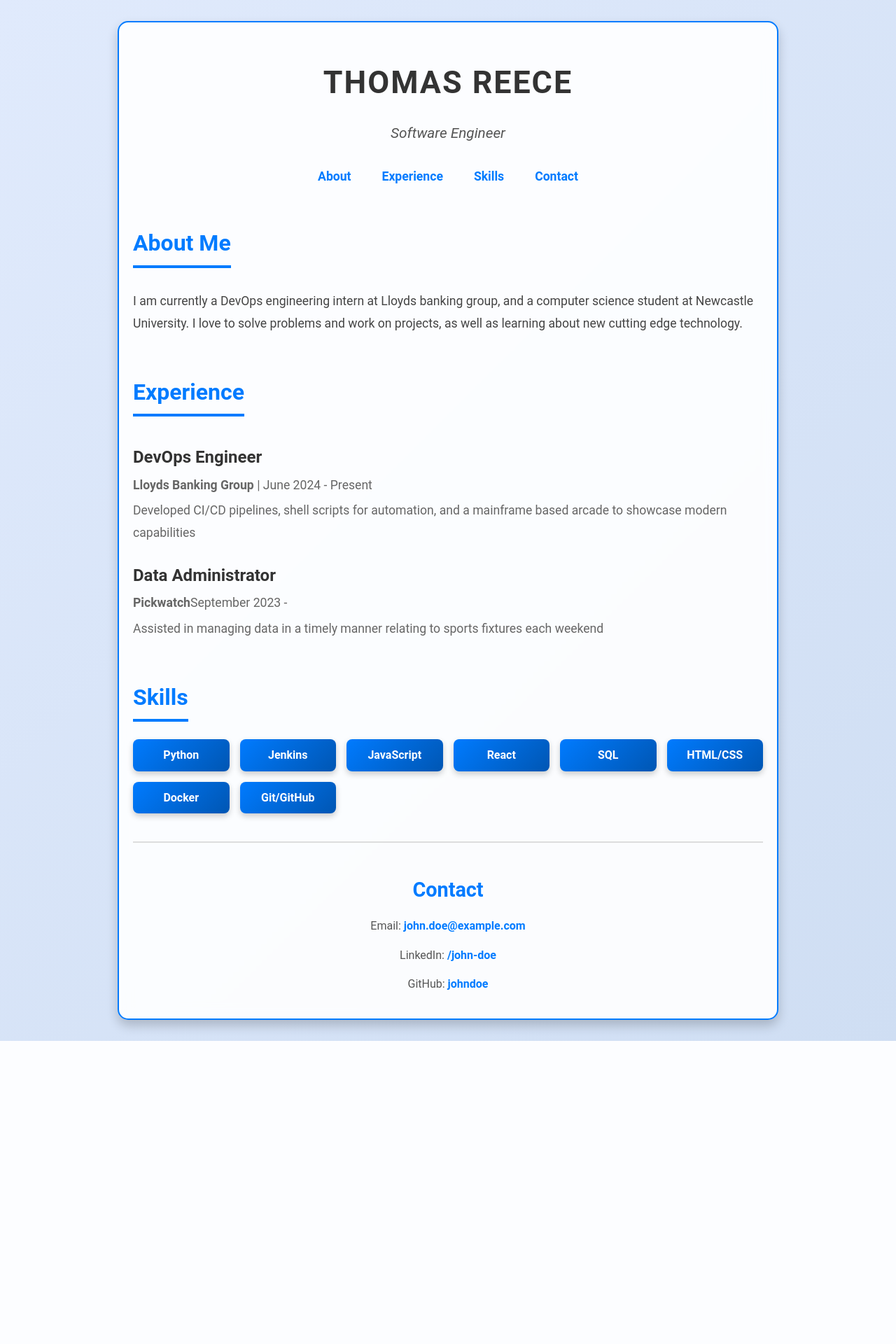
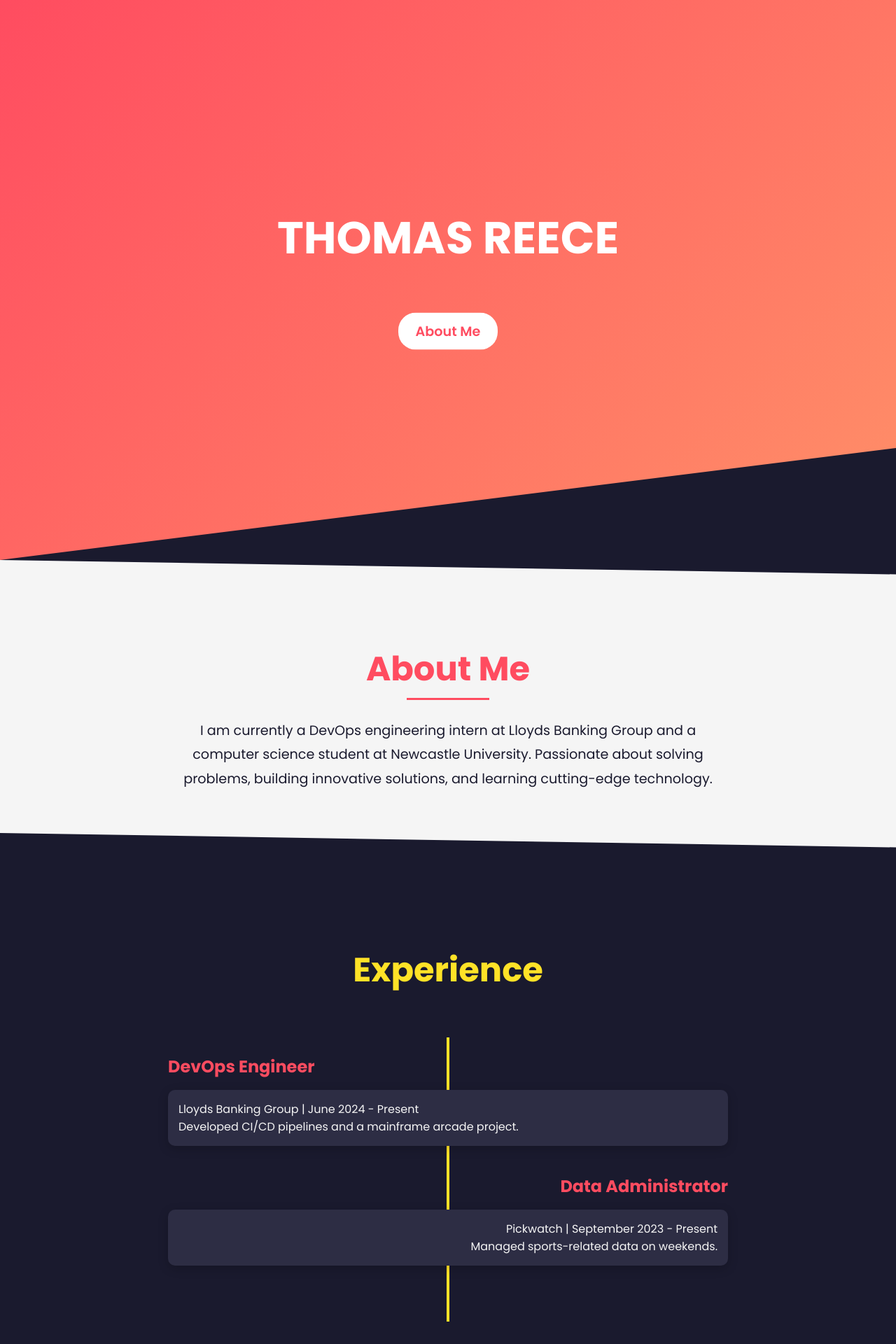
Before and after one commit to tomreece4/cv-website, a Flask app: page / in a window 1280 px wide. Shown: the top 1920 px of the page at 70% size. Before the commit the page ends 1487 px from the top, so only its background shows below. Run offline with Flask 3, Linux system fonts and the light colour scheme.

Commit message:
Complete modern style revamp

```diff
--- a/static/style.css
+++ b/static/style.css
@@ -1,195 +1,222 @@
 /* General Styles */
 body {
-    font-family: 'Roboto', sans-serif;
-    line-height: 1.6;
+    font-family: 'Poppins', sans-serif;
     margin: 0;
     padding: 0;
-    background: linear-gradient(135deg, #e0eafc, #cfdef3);
-    color: #333;
+    background: #1a1a2e; /* Sleek dark background */
+    color: #f5f5f5;
+    scroll-behavior: smooth;
+    overflow-x: hidden;
 }
 
 a {
-    color: #007bff;
+    color: #ff4c60;
     text-decoration: none;
-    transition: color 0.3s ease;
+    transition: all 0.3s ease-in-out;
 }
 
 a:hover {
-    color: #0056b3;
-    text-decoration: underline;
+    color: #ffe227;
+    text-shadow: 0 0 8px #ffe227;
 }
 
-/* Container */
-.container {
-    max-width: 900px;
-    margin: 30px auto;
-    padding: 20px;
-    background: rgba(255, 255, 255, 0.9);
-    backdrop-filter: blur(10px);
-    border-radius: 15px;
-    box-shadow: 0 8px 16px rgba(0, 0, 0, 0.2);
-    overflow: hidden;
-    border: 2px solid #007bff;
+/* Hero Section */
+.hero {
+    height: 100vh;
+    background: linear-gradient(135deg, #ff4c60, #ff9068);
+    display: flex;
+    flex-direction: column;
+    justify-content: center;
+    align-items: center;
+    text-align: center;
+    color: #ffffff;
+    clip-path: polygon(0 0, 100% 0, 100% 80%, 0 100%);
 }
 
-/* Header */
-header {
-    text-align: center;
-    margin-bottom: 30px;
-    animation: fadeIn 1s ease-in-out;
+.hero h1 {
+    font-size: 4rem;
+    font-weight: 800;
+    text-transform: uppercase;
+    margin: 0;
+    animation: fadeIn 2s ease-in-out;
 }
 
-
-header h1 {
-    font-size: 2.8rem;
-    color: #333;
-    margin-bottom: 10px;
-    text-transform: uppercase;
-    letter-spacing: 2px;
+.hero p {
+    font-size: 1.5rem;
+    margin-top: 15px;
+    font-style: italic;
+    animation: fadeIn 3s ease-in-out;
 }
 
-header p {
-    font-size: 1.3rem;
-    color: #555;
-    font-style: italic;
+.hero a {
+    margin-top: 30px;
+    padding: 12px 25px;
+    font-size: 1.2rem;
+    font-weight: 600;
+    color: #ff4c60;
+    background-color: #ffffff;
+    border-radius: 25px;
+    transition: transform 0.3s ease, box-shadow 0.3s ease;
+    animation: bounce 2s infinite alternate;
 }
 
-/* Navigation */
-nav {
-    text-align: center;
-    margin-bottom: 30px;
+.hero a:hover {
+    transform: translateY(-5px);
+    box-shadow: 0 6px 15px rgba(255, 255, 255, 0.3);
 }
 
-.nav-links {
-    list-style: none;
-    padding: 0;
+/* About Section */
+#about {
+    padding: 80px 20px;
+    text-align: center;
+    background: #f5f5f5;
+    color: #1a1a2e;
+    clip-path: polygon(0 0, 100% 5%, 100% 100%, 0 95%);
 }
 
-.nav-links li {
+#about h2 {
+    font-size: 3rem;
+    margin-bottom: 20px;
+    color: #ff4c60;
+    position: relative;
     display: inline-block;
-    margin: 0 20px;
 }
 
-.nav-links a {
-    font-size: 1.1rem;
-    font-weight: bold;
-    color: #007bff;
-    border-bottom: 3px solid transparent;
-    transition: all 0.3s ease-in-out;
+#about h2::after {
+    content: '';
+    position: absolute;
+    width: 50%;
+    height: 3px;
+    background: #ff4c60;
+    bottom: -8px;
+    left: 25%;
 }
 
-.nav-links a:hover {
-    color: #0056b3;
-    border-bottom: 3px solid #007bff;
-    transform: scale(1.1);
+#about p {
+    font-size: 1.2rem;
+    line-height: 1.8;
+    max-width: 800px;
+    margin: 0 auto;
+    margin-top: 15px;
 }
 
-/* Sections */
-section {
-    margin-bottom: 30px;
+/* Experience Section */
+#experience {
+    padding: 100px 20px;
+    background: #1a1a2e;
 }
 
-section h2 {
-    font-size: 2rem;
-    color: #007bff;
-    border-bottom: 4px solid #007bff;
-    display: inline-block;
-    margin-bottom: 15px;
-    padding-bottom: 5px;
-    animation: slideIn 1s ease-out;
+#experience h2 {
+    font-size: 3rem;
+    margin-bottom: 40px;
+    color: #ffe227;
+    text-align: center;
 }
 
-section p {
-    font-size: 1.1rem;
-    color: #444;
-    line-height: 1.8;
+.timeline {
+    position: relative;
+    margin: 0 auto;
+    padding: 20px 0;
+    max-width: 800px;
 }
 
-/* Experience */
-.experience-item {
-    margin-bottom: 25px;
-    animation: fadeInUp 0.8s ease-in-out;
+.timeline::before {
+    content: '';
+    position: absolute;
+    width: 4px;
+    height: 100%;
+    background: #ffe227;
+    left: 50%;
+    transform: translateX(-50%);
 }
 
-.experience-item h3 {
-    font-size: 1.5rem;
-    color: #333;
-    margin-bottom: 5px;
+.timeline-item {
+    position: relative;
+    margin-bottom: 40px;
 }
 
-.experience-item p {
-    margin: 5px 0;
-    color: #666;
+.timeline-item:nth-child(odd) {
+    text-align: left;
 }
 
-/* Skills */
+.timeline-item:nth-child(even) {
+    text-align: right;
+}
+
+.timeline-item h3 {
+    font-size: 1.5rem;
+    color: #ff4c60;
+    margin-bottom: 10px;
+}
+
+.timeline-item p {
+    background: #2d2d44;
+    padding: 15px;
+    border-radius: 10px;
+    color: #f5f5f5;
+    box-shadow: 0 4px 15px rgba(0, 0, 0, 0.2);
+}
+
+/* Skills Section */
+#skills {
+    padding: 100px 20px;
+    background: linear-gradient(135deg, #2d2d44, #1a1a2e);
+}
+
+#skills h2 {
+    font-size: 3rem;
+    color: #ffe227;
+    text-align: center;
+    margin-bottom: 40px;
+}
+
 .skills-grid {
-    display: grid;
-    grid-template-columns: repeat(auto-fit, minmax(120px, 1fr));
-    gap: 15px;
-    margin-top: 10px;
+    display: flex;
+    justify-content: center;
+    gap: 20px;
+    flex-wrap: wrap;
 }
 
 .skills-grid span {
-    background: linear-gradient(135deg, #007bff, #0056b3);
-    color: white;
-    padding: 10px;
-    border-radius: 8px;
-    text-align: center;
-    font-size: 1rem;
-    font-weight: bold;
-    box-shadow: 0 4px 8px rgba(0, 0, 0, 0.2);
+    font-size: 1.2rem;
+    font-weight: 700;
+    color: #ffffff;
+    padding: 20px;
+    background: linear-gradient(135deg, #ff4c60, #ff9068);
+    border-radius: 12px;
+    box-shadow: 0 4px 15px rgba(0, 0, 0, 0.3);
     transition: transform 0.3s ease, box-shadow 0.3s ease;
 }
 
 .skills-grid span:hover {
-    transform: scale(1.1);
-    box-shadow: 0 6px 12px rgba(0, 0, 0, 0.3);
+    transform: translateY(-5px);
+    box-shadow: 0 6px 20px rgba(0, 0, 0, 0.4);
 }
 
 /* Footer */
 footer {
+    padding: 50px 20px;
+    background: #1a1a2e;
     text-align: center;
-    margin-top: 40px;
-    padding-top: 20px;
-    border-top: 2px solid #ddd;
-    animation: fadeInUp 1s ease-in-out;
+    color: #f5f5f5;
 }
 
 footer h2 {
-    font-size: 1.8rem;
-    margin-bottom: 15px;
-    color: #007bff;
+    font-size: 2rem;
+    margin-bottom: 20px;
+    color: #ffe227;
 }
 
-footer p {
-    font-size: 1rem;
-    color: #555;
+footer a {
+    font-weight: bold;
 }
 
-footer p a {
-    font-weight: bold;
-    color: #007bff;
-    transition: color 0.3s ease;
-}
-
-footer p a:hover {
-    color: #0056b3;
+footer a:hover {
+    color: #ff4c60;
 }
 
 /* Animations */
 @keyframes fadeIn {
-    from {
-        opacity: 0;
-        transform: translateY(-10px);
-    }
-    to {
-        opacity: 1;
-        transform: translateY(0);
-    }
-}
-
-@keyframes fadeInUp {
     from {
         opacity: 0;
         transform: translateY(20px);
@@ -200,13 +227,11 @@ footer p a:hover {
     }
 }
 
-@keyframes slideIn {
+@keyframes bounce {
     from {
-        transform: translateX(-100%);
-        opacity: 0;
+        transform: translateY(0);
     }
     to {
-        transform: translateX(0);
-        opacity: 1;
+        transform: translateY(-10px);
     }
 }
--- a/templates/index.html
+++ b/templates/index.html
@@ -4,44 +4,37 @@
     <meta charset="UTF-8">
     <meta name="viewport" content="width=device-width, initial-scale=1.0">
     <title>Thomas Reece | Portfolio</title>
-    <link rel="stylesheet" href="{{ url_for('static', filename='style.css') }}">
+    <link href="https://fonts.googleapis.com/css2?family=Poppins:wght@400;600;700&display=swap" rel="stylesheet">
+    <link rel="stylesheet" href="static/style.css">
 </head>
 <body>
     <div class="container">
-        <header>
+        <div class="hero">
             <h1>Thomas Reece</h1>
-            <p>Software Engineer</p>
-        </header>
-
-        <nav>
-            <ul class="nav-links">
-                <li><a href="#about">About</a></li>
-                <li><a href="#experience">Experience</a></li>
-                <li><a href="#skills">Skills</a></li>
-                <li><a href="#contact">Contact</a></li>
-            </ul>
-        </nav>
+            <p></p>
+            <a href="#about">About Me</a>
+        </div>
 
         <section id="about">
             <h2>About Me</h2>
             <p>
-                I am currently a DevOps engineering intern at Lloyds banking group, and a computer science student at
-                Newcastle University. I love to solve problems and work on projects, as well as learning about
-                new cutting edge technology.
+                I am currently a DevOps engineering intern at Lloyds Banking Group and a computer science student at
+                Newcastle University. Passionate about solving problems, building innovative solutions, and learning
+                cutting-edge technology.
             </p>
         </section>
 
         <section id="experience">
             <h2>Experience</h2>
-            <div class="experience-item">
-                <h3>DevOps Engineer</h3>
-                <p><strong>Lloyds Banking Group</strong> | June 2024 - Present</p>
-                <p>Developed CI/CD pipelines, shell scripts for automation, and a mainframe based arcade to showcase modern capabilities</p>
-            </div>
-            <div class="experience-item">
-                <h3>Data Administrator</h3>
-                <p><strong>Pickwatch</strong>September 2023 - </p>
-                <p>Assisted in managing data in a timely manner relating to sports fixtures each weekend</p>
+            <div class="timeline">
+                <div class="timeline-item">
+                    <h3>DevOps Engineer</h3>
+                    <p>Lloyds Banking Group | June 2024 - Present<br>Developed CI/CD pipelines and a mainframe arcade project.</p>
+                </div>
+                <div class="timeline-item">
+                    <h3>Data Administrator</h3>
+                    <p>Pickwatch | September 2023 - Present<br>Managed sports-related data on weekends.</p>
+                </div>
             </div>
         </section>
 
@@ -59,11 +52,11 @@
             </div>
         </section>
 
-        <footer id="contact">
+        <footer>
             <h2>Contact</h2>
             <p>Email: <a href="mailto:john.doe@example.com">john.doe@example.com</a></p>
-            <p>LinkedIn: <a href="https://linkedin.com/in/john-doe" target="_blank">/john-doe</a></p>
-            <p>GitHub: <a href="https://github.com/johndoe" target="_blank">johndoe</a></p>
+            <p>LinkedIn: <a href="https://linkedin.com/in/john-doe">/john-doe</a></p>
+            <p>GitHub: <a href="https://github.com/johndoe">johndoe</a></p>
         </footer>
     </div>
 </body>
```
